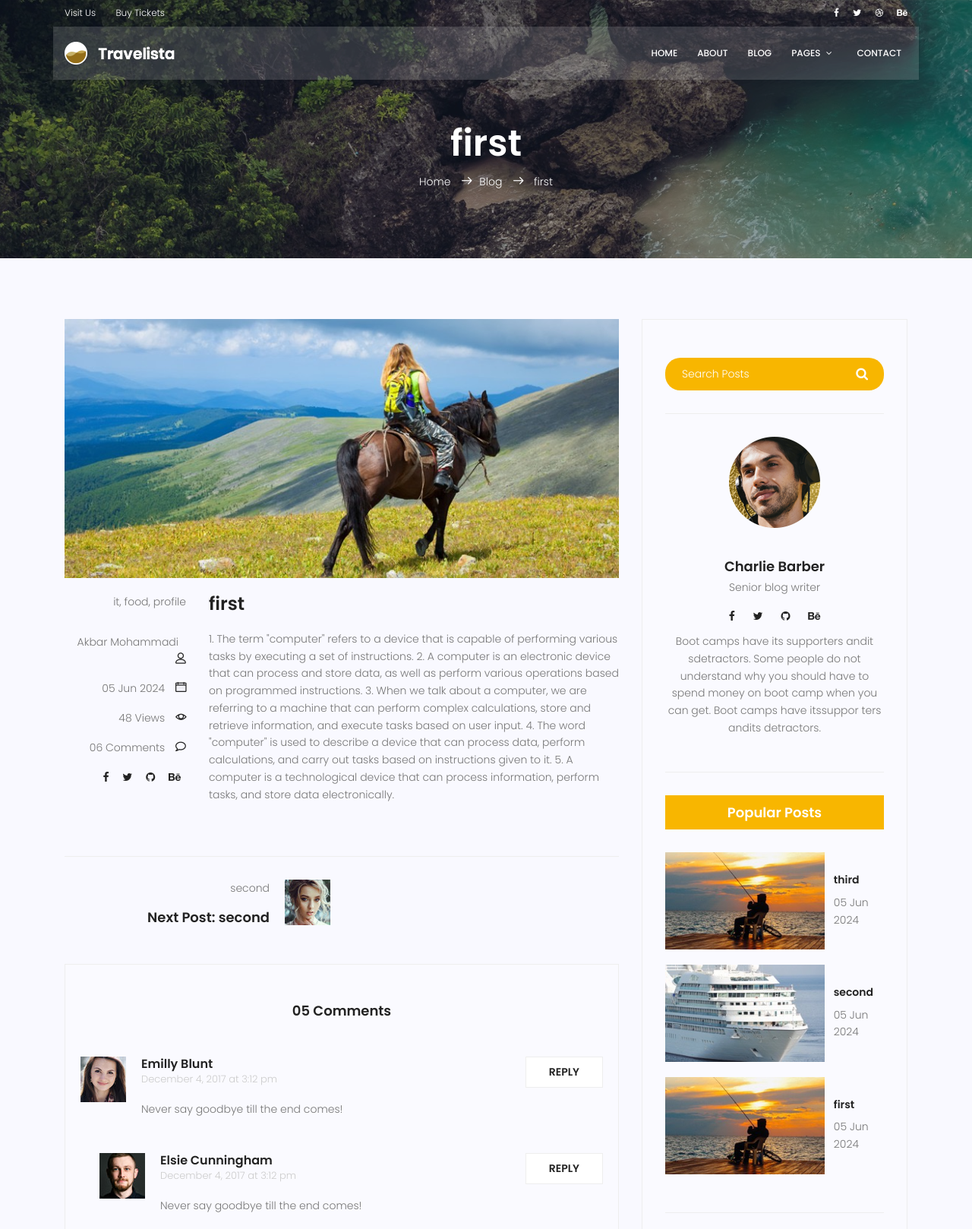
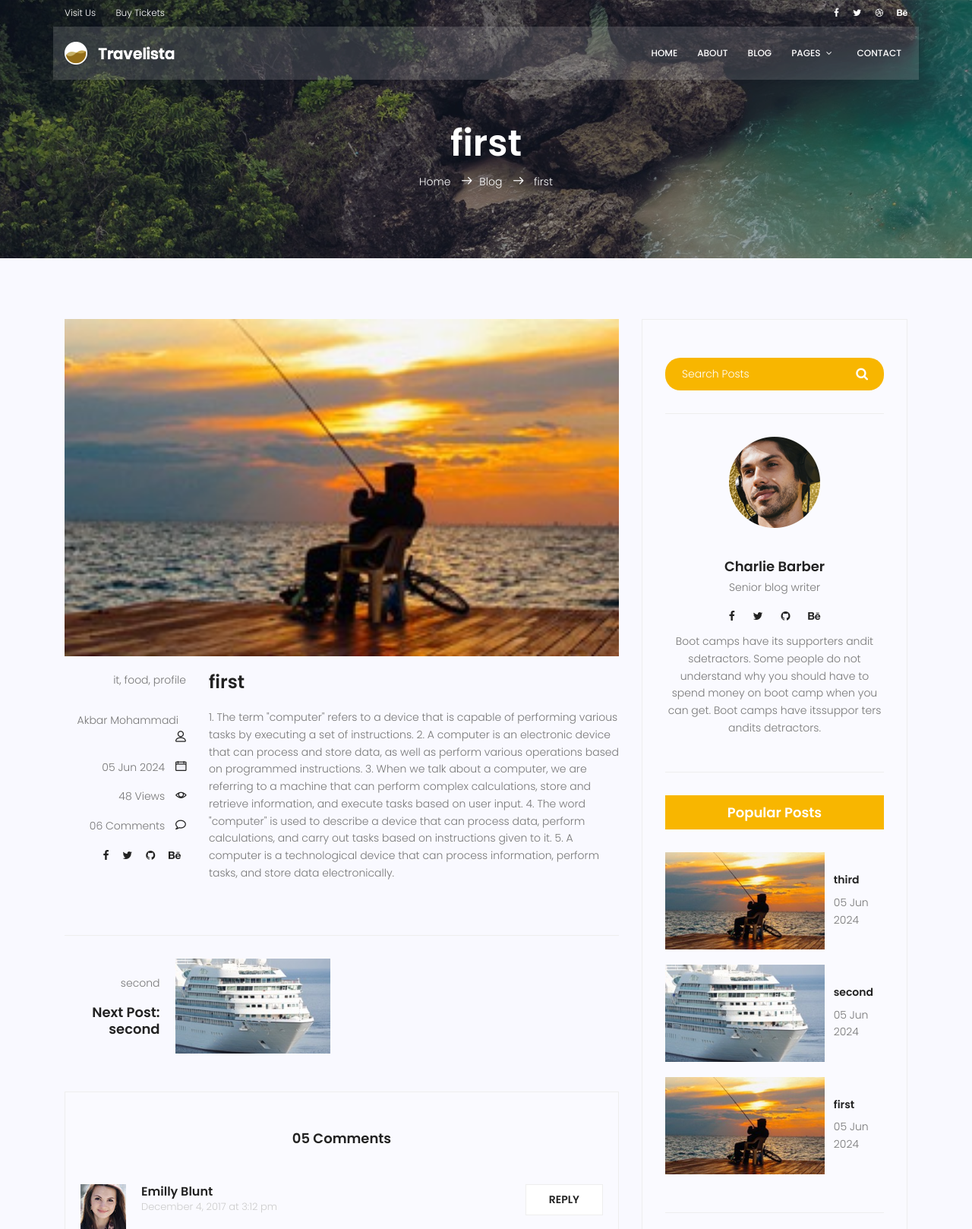
Before and after one commit to akbarmohammadi70/python_test, a Django app: page /blog/1 in a window 1280 px wide. Shown: the top 1618 px of the page at 76% size. Run offline with Django 5.2, Linux system fonts and the light colour scheme; data comes from the database, SQL or seed files in the repository; both versions use the stored data as it was after the commit; style sheets or scripts are compiled from the project's sources; some libraries are stand-ins or nearby versions.

Commit message:
change image url and blog view

```diff
--- a/blog/views.py
+++ b/blog/views.py
@@ -27,9 +27,8 @@ def blog_single(request, pid):
     post.counted_view += 1
     post.save()
 
-    prev_post = Post.objects.filter(id__lt=post.pk, status=1).order_by('-id').first()
-    next_post = Post.objects.filter(id__gt=post.pk, status=1).order_by('id').first()
-
+    prev_post = Post.objects.filter(published_date__lt=post.published_date, status=1).order_by('-published_date').first()
+    next_post = Post.objects.filter(published_date__gt=post.published_date, status=1).order_by('published_date').first()
     context = {'post': post, 'prev_post': prev_post, 'next_post': next_post}
 
     return render(request, 'blog/blog-single.html', context)
--- a/templates/blog/blog-single.html
+++ b/templates/blog/blog-single.html
@@ -30,7 +30,7 @@
         <div class="single-post row">
           <div class="col-lg-12">
             <div class="feature-img">
-              <img class="img-fluid" src="{% static 'img/blog/feature-img1.jpg' %}" alt="" />
+              <img class="img-fluid" src="{{post.image.url}}" alt="" />
             </div>
           </div>
           <div class="col-lg-3 col-md-3 meta-details">
@@ -83,7 +83,7 @@
             <div class="col-lg-6 col-md-6 col-12 nav-left flex-row d-flex justify-content-start align-items-center">
               <div class="thumb">
                 <a href="#"
-                  ><img class="img-fluid" src="{% static 'img/blog/prev.jpg' %}" alt=""
+                  ><img class="img-fluid" src="{{prev_post.image.url}}" alt="{{ prev_post.title }}"
                 /></a>
               </div>
               <div class="arrow">
@@ -110,7 +110,7 @@
               </div>
               <div class="thumb">
                 <a href="#"
-                  ><img class="img-fluid" src="{% static 'img/blog/next.jpg' %}" alt=""
+                  ><img class="img-fluid" src="{{next_post.image.url}}" alt="{{next_post.title}}"
                 /></a>
               </div>
             </div>
```
Also changed, not shown: db.sqlite3, media/blog/o3_8JGsQMu_CvRLk7V.jpg (added).
